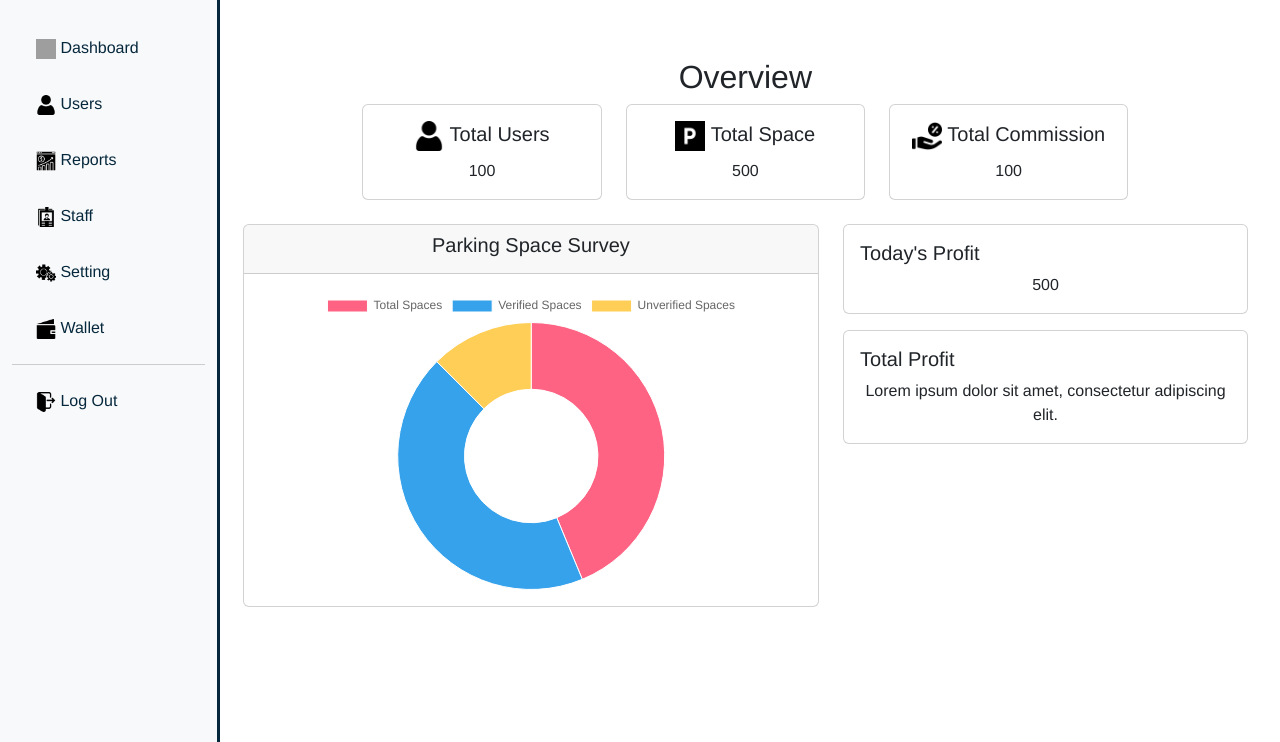
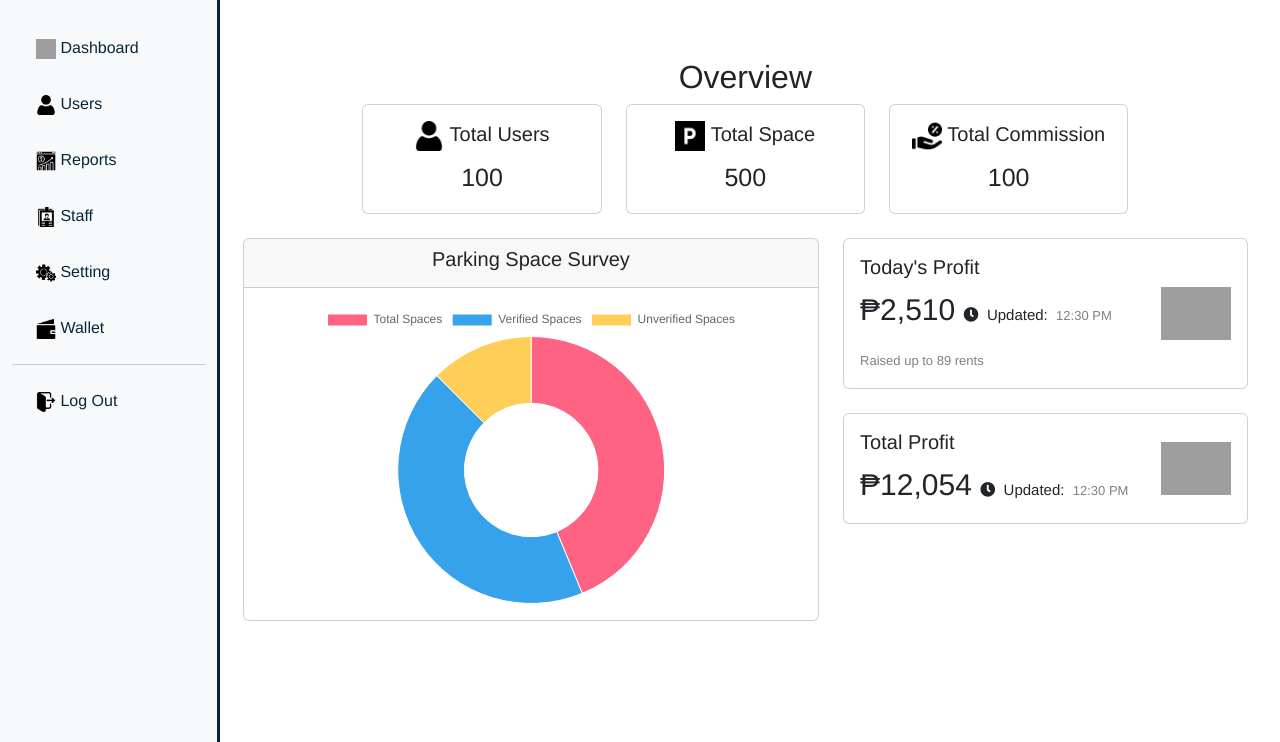
Before and after one commit to C0deinc/ParkIt, a PHP site: page / in a window 1280 px wide. Shown: the part 58-800 px from the top of the page. Run offline with PHP 8.4, Linux system fonts and the light colour scheme; grey boxes are pictures that could not be loaded.

Commit message:
ayan na martell

```diff
--- a/admin/index.php
+++ b/admin/index.php
@@ -41,37 +41,43 @@
                 <!-- Overview Content Goes Here -->
                 <div class="row justify-content-center">
                     <div class="col-md-3">
+                        <a href="tus.html" class="card-link">
                             <div class="card">
                                 <div class="card-body">
                                     <h5 class="card-title text-center">
                                         <img src="user.png" alt="Image" class="img-fluid mr-2" width="30" height="30">
                                         Total Users
                                     </h5>
-                                <p class="card-text text-center">100</p>
+                                    <p class="card-text text-center" style="font-size: 25px">100</p>
                                 </div>
                             </div>
+                        </a>
                     </div>
                     <div class="col-md-3">
+                        <a href="tps.html" class="card-link">
                             <div class="card">
                                  <div class="card-body">
                                     <h5 class="card-title text-center">
                                         <img src="space.png" alt="Image" class="img-fluid mr-2" width="30" height="30">
                                         Total Space
                                     </h5>
-                                <p class="card-text text-center">500</p>
+                                    <p class="card-text text-center" style="font-size: 25px">500</p>
                                 </div>
                             </div>
+                        </a>
                     </div>
                     <div class="col-md-3">
+                        <a href="tcs.html" class="card-link">
                             <div class="card">
                                 <div class="card-body">
                                     <h5 class="card-title text-center">
                                         <img src="commission.png" alt="Image" class="img-fluid mr-2" width="30" height="30">
                                         Total Commission
                                     </h5>
-                                <p class="card-text text-center">100</p>
+                                    <p class="card-text text-center" style="font-size: 25px">100</p>
                                 </div>
                             </div>
+                        </a>
                     </div>
                 </div>
 
@@ -92,19 +98,52 @@
                         <div class="col-md-5">
                             <div class="card">
                                 <div class="card-body">
-                                    <h5 class="card-title">
-                                        Today's Profit
-                                    </h5>
-                                    <p class="card-text text-center">500</p>
+                                    <div class="d-flex justify-content-between align-items-center">
+                                        <!-- Left side: Price, Time, and Additional Info -->
+                                        <div>
+                                            <h5 class="card-title">Today's Profit</h5>
+                                            <p class="card-text" style="font-size: 30px;">
+                                                &#8369;2,510
+                                                <i class="fas fa-clock" style="font-size: 15px;"></i>
+                                                <span style="font-size: 15px;">Updated:</span>
+                                                <span id="updatedTime">12:30 PM</span>
+                                            </p>
+                                            <p class="card-text"><span id="raisedAmount">Raised up to 89 rents</span></p>
+                                        </div>
+
+
+                                        <!-- Right side: Image -->
+                                        <div class="ml-5">
+                                            <img src="profit.png" alt="Image" class="img-fluid" width="70" height="70">
+                                        </div>
+                                    </div>
                                 </div>
                             </div>
 
-                            <!-- Additional content below the "Total Space" card -->
-                            <div class="card mt-3">
+
+                            <div class="col-md-13 mt-4">
+                                <div class="card">
                                     <div class="card-body">
-                                    <h5 class="card-title ">Total Profit</h5>
-                                    <p class="card-text text-center">Lorem ipsum dolor sit amet, consectetur adipiscing
-                                        elit.</p>
+                                        <div class="d-flex justify-content-between align-items-center">
+                                            <div>
+                                                <h5 class="card-title">Total Profit</h5>
+                                                <p class="card-text" style="font-size: 30px;">
+                                                    &#8369;12,054
+                                                    <i class="fas fa-clock" style="font-size: 15px;"></i>
+                                                    <span style="font-size: 15px;">Updated:</span>
+                                                    <span id="updatedTime">12:30 PM</span>
+                                                </p>
+                                            </div>
+
+                                            <!-- Right side: Image -->
+                                            <div class="ml-5">
+                                                <img src="wallets.png" alt="Image" class="img-fluid" width="70" height="70">
+                                            </div>
+                                        </div>
+                                    </div>
+                                </div>
+                            </div>
+                        </div>
                     </div>
                             </div>
                         </div>
@@ -154,5 +193,4 @@
     </script>
 
     </body>
-
     </html>
```
Lines whose indentation alone changed are shown as unchanged.
